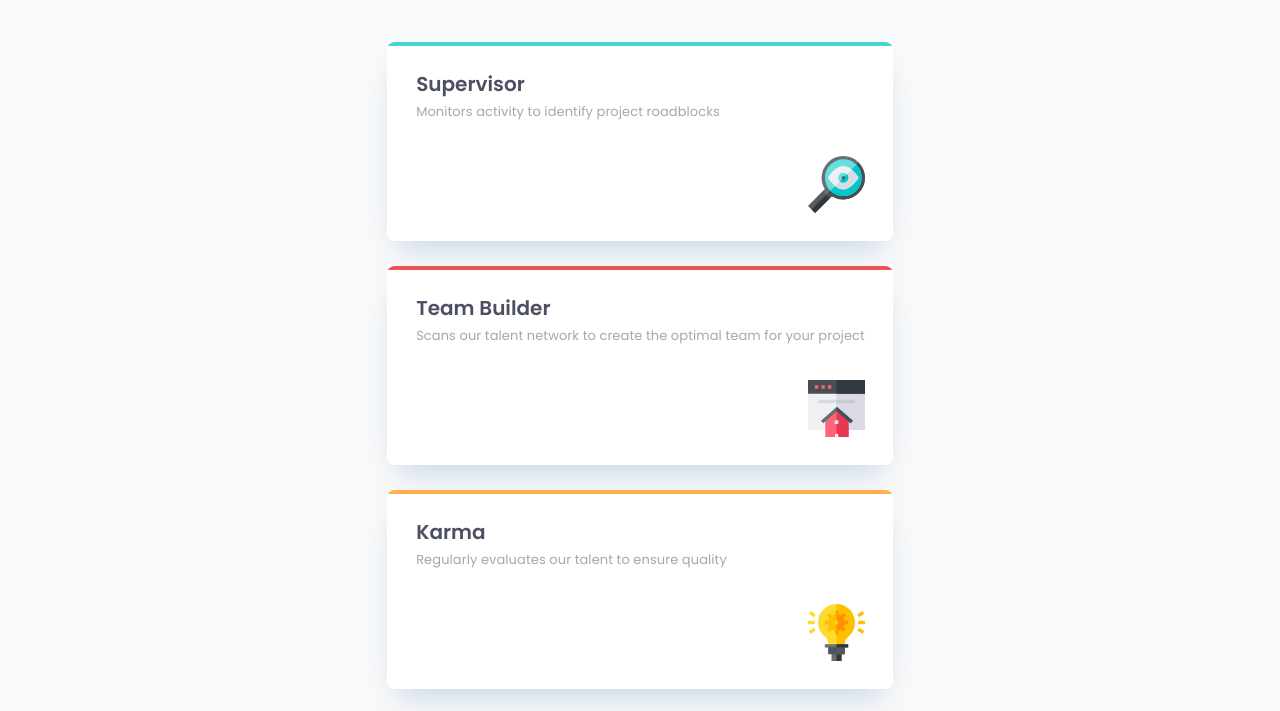
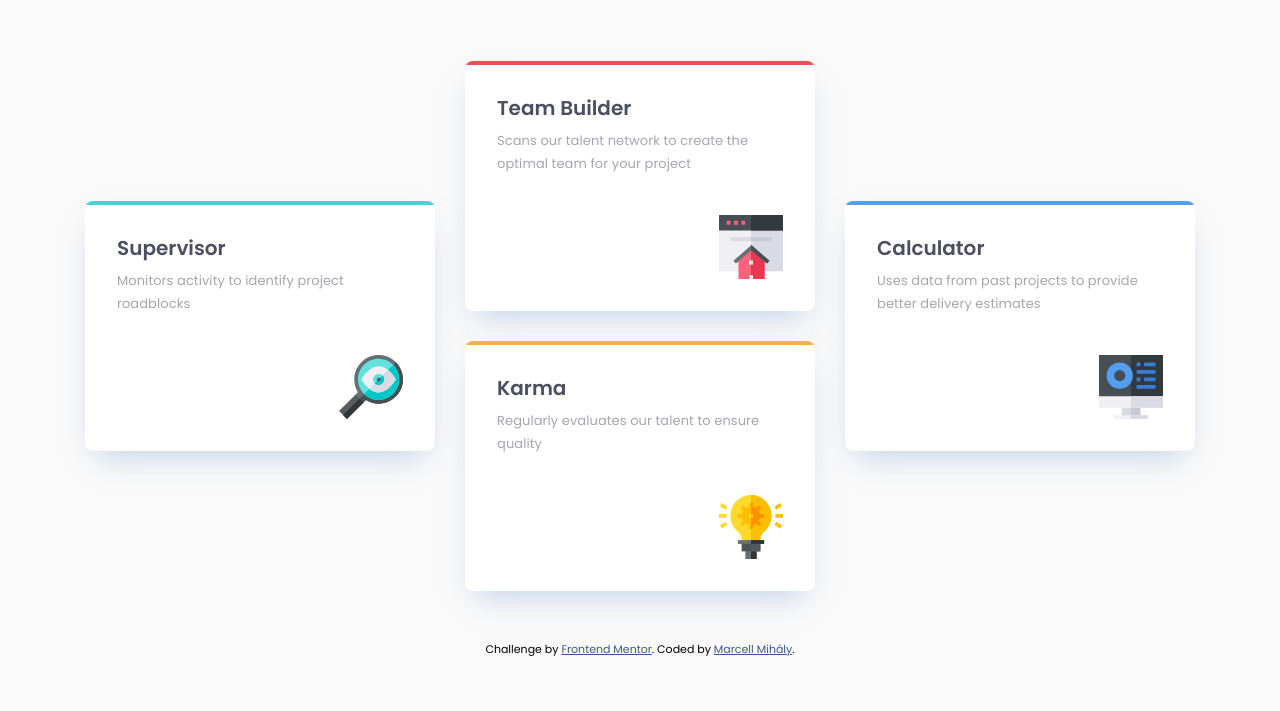
Before and after one commit to mihalymarcell86/four-card-feature-section, a plain HTML site: page index.html in a window 1280 px wide. Shown: the part 255-966 px from the top of the page. Drawn offline with Linux system fonts and the light colour scheme.

Commit message:
adjusted breakpoint

```diff
--- a/styles/style.scss
+++ b/styles/style.scss
@@ -11,7 +11,7 @@ body {
   justify-content: center;
   align-items: center;
   @media (min-width: $breakpoint) {
-    padding: rem(80px) rem(165px);
+    padding: rem(80px) 0;
   }
 }
 
@@ -59,6 +59,7 @@ body {
   @media (min-width: $breakpoint) {
     grid-template: repeat(2, min-content) / repeat(3, 1fr);
     gap: rem(30px);
+    max-width: rem(1110px);
   }
 }
 
--- a/styles/utilities/_variables.scss
+++ b/styles/utilities/_variables.scss
@@ -1,7 +1,7 @@
 $REM: 15;
 $font-poppins: "Poppins", sans-serif;
 
-$breakpoint: 1440px;
+$breakpoint: 1200px;
 
 $colors: (
   red: hsl(0, 78%, 62%),
```
Also changed, not shown: styles/style.css, 1 other file.
